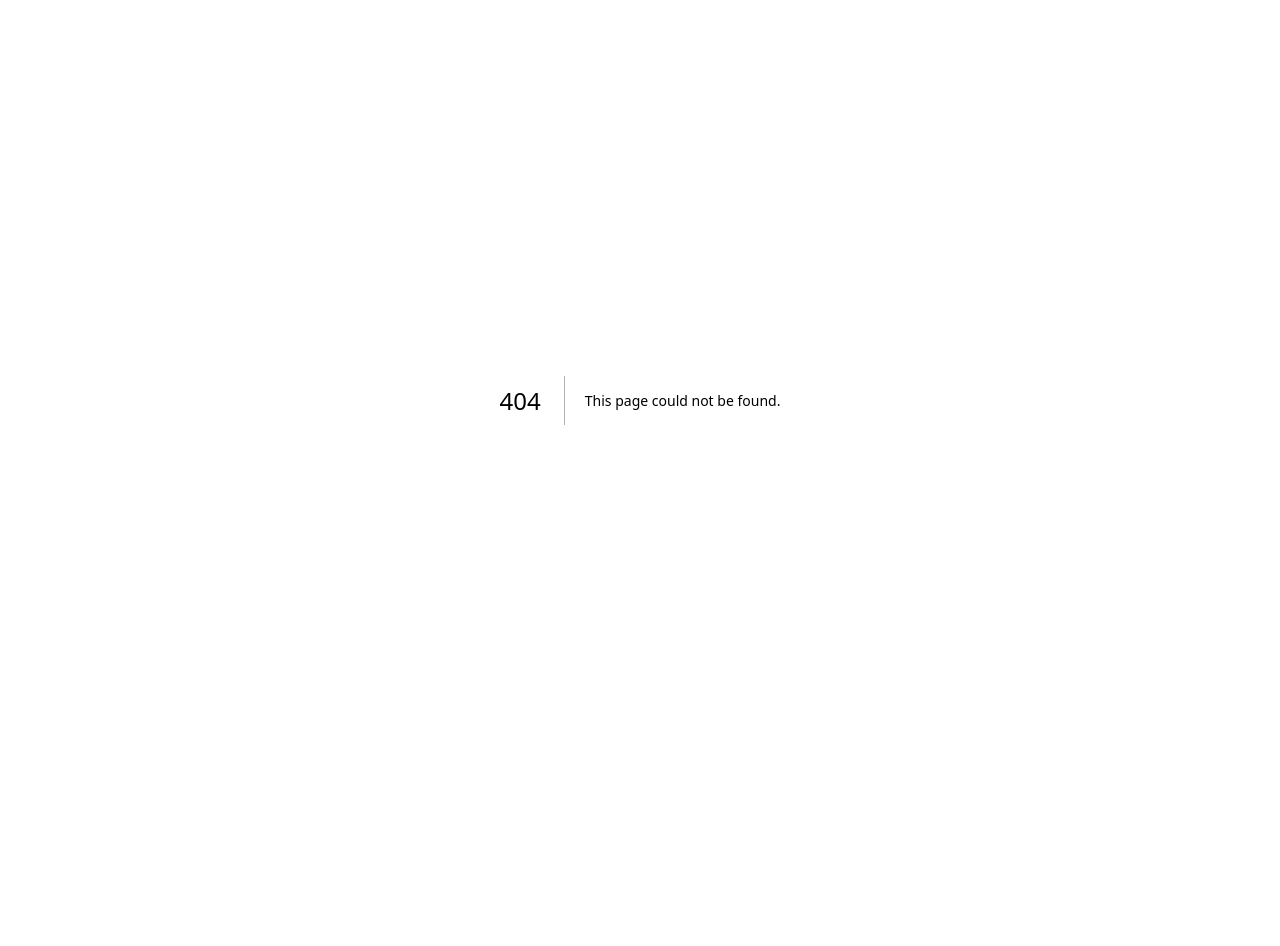
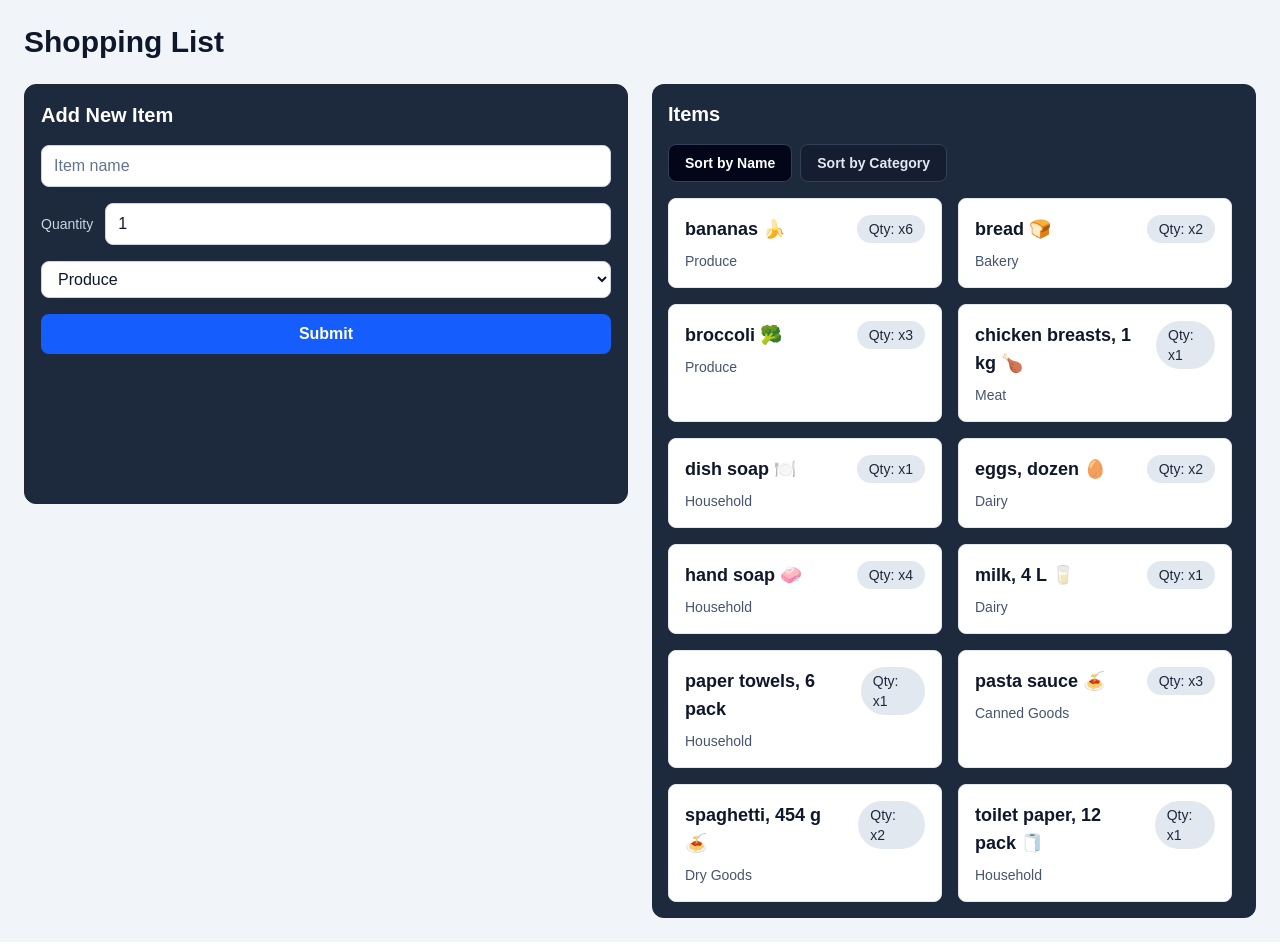
Before and after one commit to AnthonyOgamba/cprg306-assignments, a Next.js app: page /week-6 in a window 1280 px wide. Before the commit this address had no page. Before the commit the page ends 800 px from the top, so only its background shows below. Built offline with nearby package versions, Linux system fonts and the light colour scheme.

Commit message:
Week 6 completed - form, sorting, dark/light styling

```diff
--- a/app/page.js
+++ b/app/page.js
@@ -35,7 +35,7 @@ export default function Home() {
             center.
           </p>
         </div>
-        <div className="flex flex-col gap-4 text-base font-medium sm:flex-row">
+        <div className="flex flex-wrap justify-center gap-4 text-base font-medium sm:justify-start">
           <Link
            href="/week-3"
            className="flex h-12 w-full items-center justify-center rounded-full border border-solid border-black/[.08] px-5 transition-colors hover:border-transparent hover:bg-black/[.04] dark:border-white/[.145] dark:hover:bg-[#1a1a1a] md:w-[158px]"
@@ -53,6 +53,12 @@ export default function Home() {
             className="flex h-12 w-full items-center justify-center rounded-full border border-solid border-black/[.08] px-5 transition-colors hover:border-transparent hover:bg-black/[.04] dark:border-white/[.145] dark:hover:bg-[#1a1a1a] md:w-[158px]"
           >
             Week 5
+          </Link>
+          <Link
+            href="/week-6"
+            className="flex h-12 w-full items-center justify-center rounded-full border border-solid border-black/[.08] px-5 transition-colors hover:border-transparent hover:bg-black/[.04] dark:border-white/[.145] dark:hover:bg-[#1a1a1a] md:w-[158px]"
+          >
+            Week 6
           </Link>
           <a
             className="flex h-12 w-full items-center justify-center gap-2 rounded-full bg-foreground px-5 text-background transition-colors hover:bg-[#383838] dark:hover:bg-[#ccc] md:w-[158px]"
--- /dev/null
+++ b/app/week-6/GroceryItemForm.js
@@ -0,0 +1,84 @@
+"use client";
+
+import { useState } from "react";
+
+export default function GroceryItemForm({ onAddItem }) {
+  const [name, setName] = useState("");
+  const [quantity, setQuantity] = useState(1);
+  const [category, setCategory] = useState("produce");
+
+  function handleSubmit(e) {
+    e.preventDefault();
+
+    const trimmedName = name.trim();
+    if (!trimmedName) return;
+
+    const item = {
+      id:
+        typeof crypto !== "undefined" && crypto.randomUUID
+          ? crypto.randomUUID()
+          : Math.random().toString(36).substring(2, 9),
+      name: trimmedName,
+      quantity,
+      category,
+    };
+
+    onAddItem(item);
+
+    setName("");
+    setQuantity(1);
+    setCategory("produce");
+  }
+
+
+  const field =
+    "w-full rounded-lg px-3 py-2 border border-slate-300 bg-white text-slate-900 placeholder:text-slate-500 focus:outline-none focus:ring-2 focus:ring-blue-600 dark:border-slate-700 dark:bg-slate-900/60 dark:text-slate-200 dark:placeholder:text-slate-400";
+
+  return (
+    <form onSubmit={handleSubmit} className="flex flex-col gap-4">
+      <input
+        value={name}
+        onChange={(e) => setName(e.target.value)}
+        placeholder="Item name"
+        className={field}
+      />
+
+      <div className="flex items-center gap-3">
+        <label className="text-sm text-slate-300">Quantity</label>
+        <input
+          type="number"
+          min="1"
+          max="99"
+          value={quantity}
+          onChange={(e) => setQuantity(Number(e.target.value))}
+          className={`w-24 ${field}`}
+        />
+      </div>
+
+      <select
+        value={category}
+        onChange={(e) => setCategory(e.target.value)}
+        className={field}
+      >
+        <option value="produce">Produce</option>
+        <option value="dairy">Dairy</option>
+        <option value="bakery">Bakery</option>
+        <option value="meat">Meat</option>
+        <option value="frozen">Frozen</option>
+        <option value="canned">Canned</option>
+        <option value="dry">Dry Goods</option>
+        <option value="beverages">Beverages</option>
+        <option value="snacks">Snacks</option>
+        <option value="household">Household</option>
+        <option value="other">Other</option>
+      </select>
+
+      <button
+        type="submit"
+        className="rounded-lg bg-blue-600 hover:bg-blue-500 px-4 py-2 font-semibold text-white"
+      >
+        Submit
+      </button>
+    </form>
+  );
+}
--- /dev/null
+++ b/app/week-6/Item.js
@@ -0,0 +1,28 @@
+export default function Item({ name, quantity, category }) {
+  return (
+    <li className="rounded-lg p-4 border border-slate-200 bg-white
+                   dark:border-slate-700 dark:bg-slate-900/60">
+
+      <div className="flex items-start justify-between gap-4">
+
+        <p className="text-lg font-semibold text-slate-900
+                      dark:text-slate-100">
+          {name}
+        </p>
+
+        <span className="text-sm font-medium px-3 py-1 rounded-full
+                         bg-slate-200 text-slate-800
+                         dark:bg-slate-800 dark:text-slate-200">
+          Qty: x{quantity}
+        </span>
+
+      </div>
+
+      <p className="text-sm mt-2 capitalize
+                    text-slate-600
+                    dark:text-slate-300">
+        {category}
+      </p>
+    </li>
+  );
+}
--- /dev/null
+++ b/app/week-6/ItemList.js
@@ -0,0 +1,64 @@
+"use client";
+
+import { useMemo, useState } from "react";
+import Item from "./Item";
+
+export default function ItemList({ items }) {
+  const [sortBy, setSortBy] = useState("name"); // "name" | "category"
+
+  const sortedItems = useMemo(() => {
+    const copy = [...items];
+
+    if (sortBy === "name") {
+      copy.sort((a, b) => a.name.localeCompare(b.name));
+    } else {
+      copy.sort((a, b) => a.category.localeCompare(b.category));
+    }
+
+    return copy;
+  }, [items, sortBy]);
+
+  const btn = (active) =>
+    `px-4 py-2 rounded-lg text-sm font-semibold transition border border-slate-700 ${
+      active
+        ? "bg-slate-950 text-white"
+        : "bg-slate-900/60 text-slate-200 hover:bg-slate-800"
+    }`;
+
+  return (
+    <div className="flex flex-col gap-4 h-full">
+      <div className="flex gap-2">
+        <button
+          type="button"
+          className={btn(sortBy === "name")}
+          onClick={() => setSortBy("name")}
+        >
+          Sort by Name
+        </button>
+
+        <button
+          type="button"
+          className={btn(sortBy === "category")}
+          onClick={() => setSortBy("category")}
+        >
+          Sort by Category
+        </button>
+      </div>
+
+      {/* Scrollable area */}
+      <div className="flex-1 overflow-y-auto pr-2 scrollbar">
+        {/* Grid list */}
+        <ul className="grid gap-4 sm:grid-cols-2">
+          {sortedItems.map((item) => (
+            <Item
+              key={item.id}
+              name={item.name}
+              quantity={item.quantity}
+              category={item.category}
+            />
+          ))}
+        </ul>
+      </div>
+    </div>
+  );
+}
--- /dev/null
+++ b/app/week-6/items.json
@@ -0,0 +1,74 @@
+[
+  {
+    "id": "1h2GJKH12gkHG31h1H",
+    "name": "milk, 4 L 🥛",
+    "quantity": 1,
+    "category": "dairy"
+  },
+  {
+    "id": "2KJH3k2j3H1k2J3K1H",
+    "name": "bread 🍞",
+    "quantity": 2,
+    "category": "bakery"
+  },
+  {
+    "id": "3h2KJH3k2j3H1k2J3",
+    "name": "eggs, dozen 🥚",
+    "quantity": 2,
+    "category": "dairy"
+  },
+  {
+    "id": "4k2J3K1H2GJKH12gk",
+    "name": "bananas 🍌",
+    "quantity": 6,
+    "category": "produce"
+  },
+  {
+    "id": "5H1h1H2KJH3k2j3H",
+    "name": "broccoli 🥦",
+    "quantity": 3,
+    "category": "produce"
+  },
+  {
+    "id": "6H1k2J3K1H2GJKH1",
+    "name": "chicken breasts, 1 kg 🍗",
+    "quantity": 1,
+    "category": "meat"
+  },
+  {
+    "id": "7gkHG31h1H2KJH3k",
+    "name": "pasta sauce 🍝",
+    "quantity": 3,
+    "category": "canned goods"
+  },
+  {
+    "id": "8j3H1k2J3K1H2GJK",
+    "name": "spaghetti, 454 g 🍝",
+    "quantity": 2,
+    "category": "dry goods"
+  },
+  {
+    "id": "9H12gkHG31h1H2KJ",
+    "name": "toilet paper, 12 pack 🧻",
+    "quantity": 1,
+    "category": "household"
+  },
+  {
+    "id": "10H3k2j3H1k2J3K1",
+    "name": "paper towels, 6 pack",
+    "quantity": 1,
+    "category": "household"
+  },
+  {
+    "id": "11k2J3K1H2GJKH12",
+    "name": "dish soap 🍽️",
+    "quantity": 1,
+    "category": "household"
+  },
+  {
+    "id": "12GJKH12gkHG31h1",
+    "name": "hand soap 🧼",
+    "quantity": 4,
+    "category": "household"
+  }
+]
--- /dev/null
+++ b/app/week-6/page.js
@@ -0,0 +1,32 @@
+"use client";
+
+import { useState } from "react";
+import itemsData from "./items.json";
+import GroceryItemForm from "./GroceryItemForm";
+import ItemList from "./ItemList";
+
+export default function Week6Page() {
+  const [items, setItems] = useState(itemsData);
+
+  function handleAddItem(newItem) {
+    setItems((prev) => [...prev, newItem]);
+  }
+
+  return (
+    <main className="min-h-screen p-6 bg-slate-100 text-slate-900 dark:bg-slate-900 dark:text-white">
+      <h1 className="text-3xl font-bold mb-6">Shopping List</h1>
+
+      <div className="grid gap-6 md:grid-cols-2">
+        <section className="bg-slate-800 border border-zinc-800 rounded-xl p-4 md:h-[420px]">
+          <h2 className="text-xl font-semibold mb-4 text-white">Add New Item</h2>
+          <GroceryItemForm onAddItem={handleAddItem} />
+        </section>
+
+        <section className="bg-slate-800 rounded-xl p-4">
+          <h2 className="text-xl font-semibold mb-4 text-white">Items</h2>
+          <ItemList items={items} />
+        </section>
+      </div>
+    </main>
+  );
+}
```
